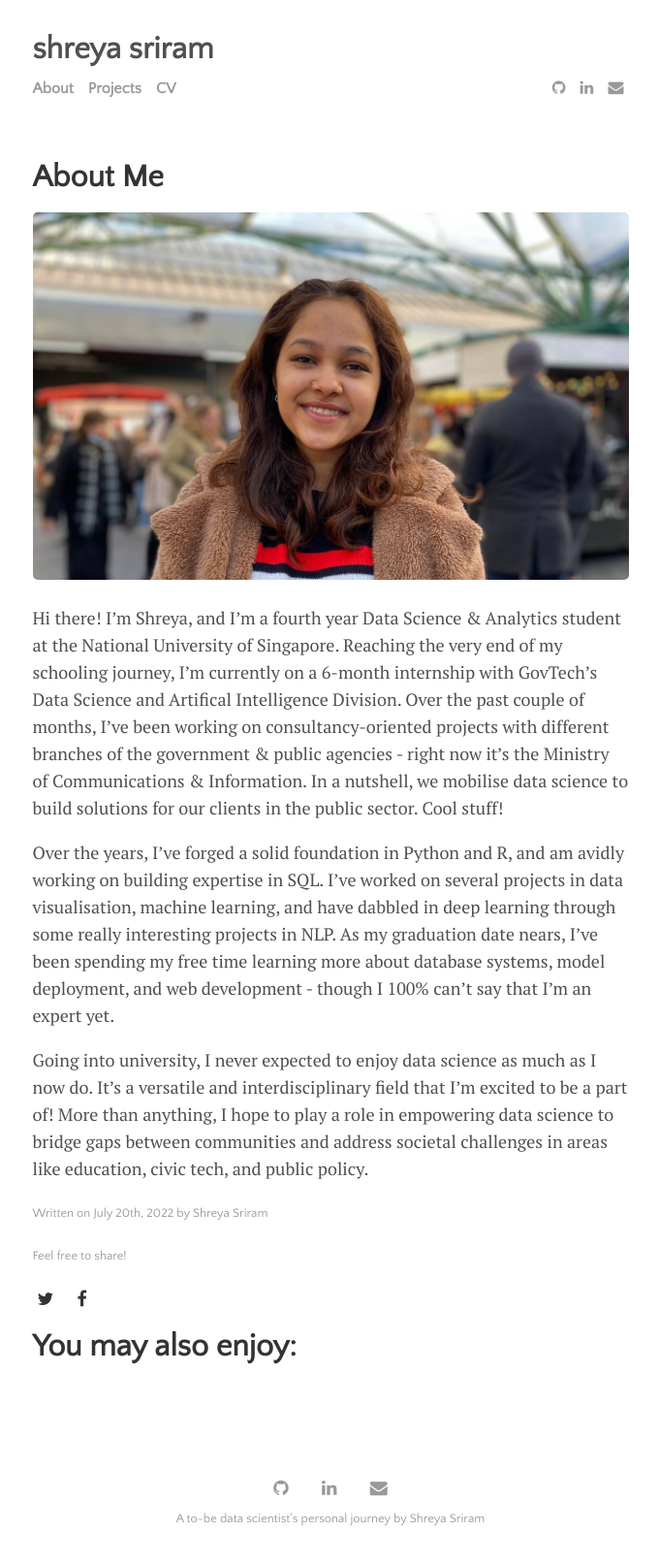
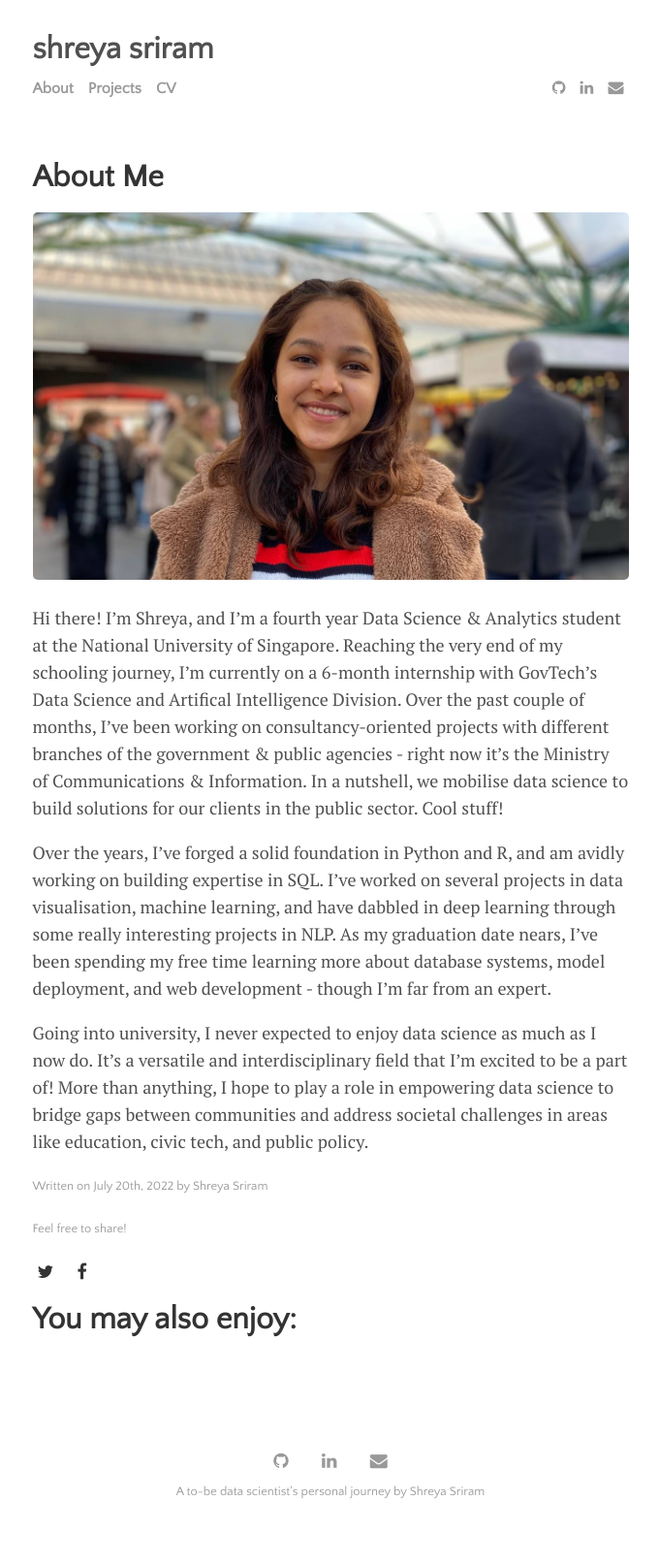
Before and after one commit to shreyasriram4/shreyasriram4.github.io, a Jekyll site: the page built from _posts/2022-07-20-about-me.md, in a window 1280 px wide. Shown: the whole page at 97% size, without its empty margins (299-979 px from the left). Built offline with Jekyll 4.4.1, drawn with Linux system fonts in a browser that asks for light colours; after the commit the page ends 1584 px from its top, so only the background shows below that.

Commit message:
Update 2022-07-20-about-me.md

```diff
--- a/_posts/2022-07-20-about-me.md
+++ b/_posts/2022-07-20-about-me.md
@@ -9,6 +9,6 @@ image: abt-me-pic.jpg
 
 Hi there! I'm Shreya, and I'm a fourth year Data Science & Analytics student at the National University of Singapore. Reaching the very end of my schooling journey, I'm currently on a 6-month internship with GovTech's Data Science and Artifical Intelligence Division. Over the past couple of months, I've been working on consultancy-oriented projects with different branches of the government & public agencies - right now it's the Ministry of Communications & Information. In a nutshell, we mobilise data science to build solutions for our clients in the public sector. Cool stuff!
 
-Over the years, I've forged a solid foundation in Python and R, and am avidly working on building expertise in SQL. I've worked on several projects in data visualisation, machine learning, and have dabbled in deep learning through some really interesting projects in NLP. As my graduation date nears, I've been spending my free time learning more about database systems, model deployment, and web development - though I 100% can't say that I'm an expert yet.
+Over the years, I've forged a solid foundation in Python and R, and am avidly working on building expertise in SQL. I've worked on several projects in data visualisation, machine learning, and have dabbled in deep learning through some really interesting projects in NLP. As my graduation date nears, I've been spending my free time learning more about database systems, model deployment, and web development - though I'm far from an expert.
 
 Going into university, I never expected to enjoy data science as much as I now do. It's a versatile and interdisciplinary field that I'm excited to be a part of! More than anything, I hope to play a role in empowering data science to bridge gaps between communities and address societal challenges in areas like education, civic tech, and public policy.
```
